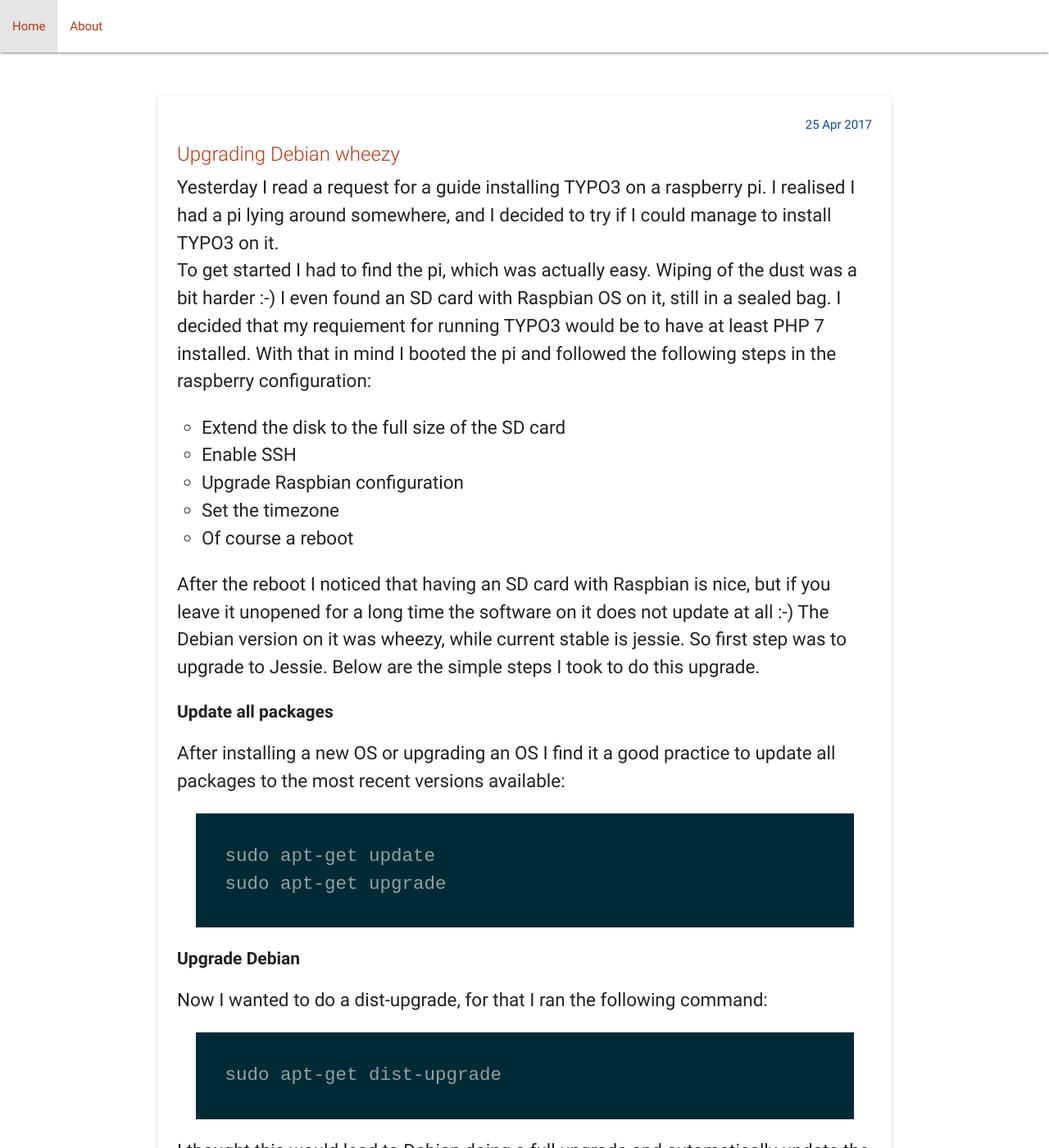
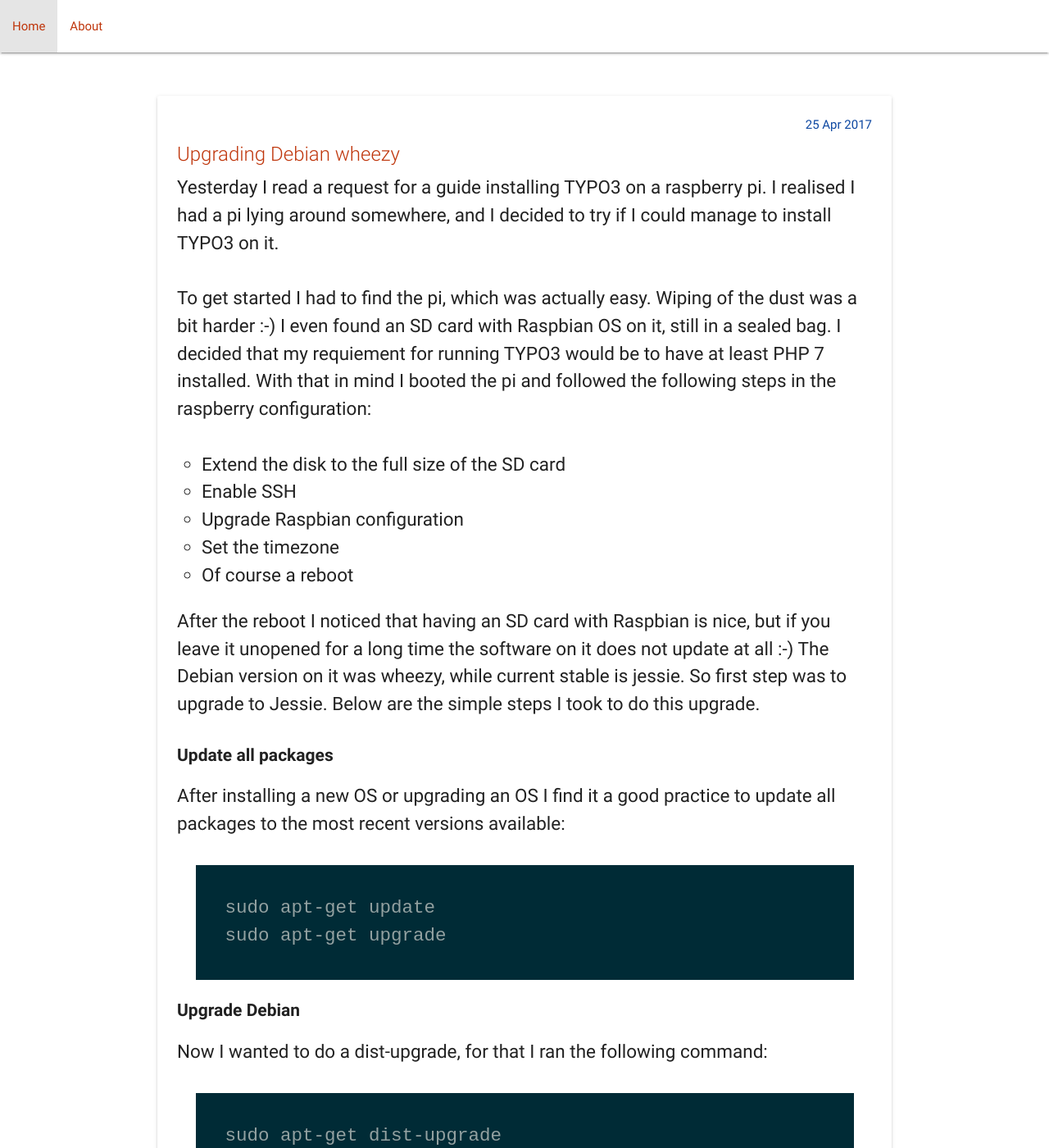
Before and after one commit to radmiraal/radmiraal.github.io, a Jekyll site: the page built from _posts/2017-04-25-upgrading-debian-wheezy.md, in a window 1280 px wide and 1400 px high. Shown: the whole window at 82% size. Built offline with Jekyll 4.4.1, drawn with Linux system fonts in a browser that asks for light colours; nearby versions of some CDN libraries; Markdown is read by kramdown in place of the engine named in the settings; comment, search, counter and statistics services are not loaded.

Commit message:
TASK: Add disqus div

```diff
--- a/_layouts/page.html
+++ b/_layouts/page.html
@@ -2,4 +2,6 @@
 layout: default
 ---
 <h1 class="page-title deep-orange-text text-darken-4">{{ page.title }}</h1>
-{{ content }}
+<section class="page-content">
+    {{ content }}
+</section>
--- a/_layouts/post.html
+++ b/_layouts/post.html
@@ -54,3 +54,5 @@
                 </div>
             </div>
 {% endif %}
+
+<div id="disqus_thread"></div>
--- a/assets/css/style.scss
+++ b/assets/css/style.scss
@@ -16,7 +16,7 @@
     margin-bottom: 4em;
 }
 
-.article-content,
+.card .card-content .article-content,
 .page-content {
     font-size: 1.5em;
     ul {
@@ -38,4 +38,8 @@
     h4 {
         font-weight: bold;
     }
+
+    p {
+        margin-bottom: 1.5em;
+    }
 }
```
